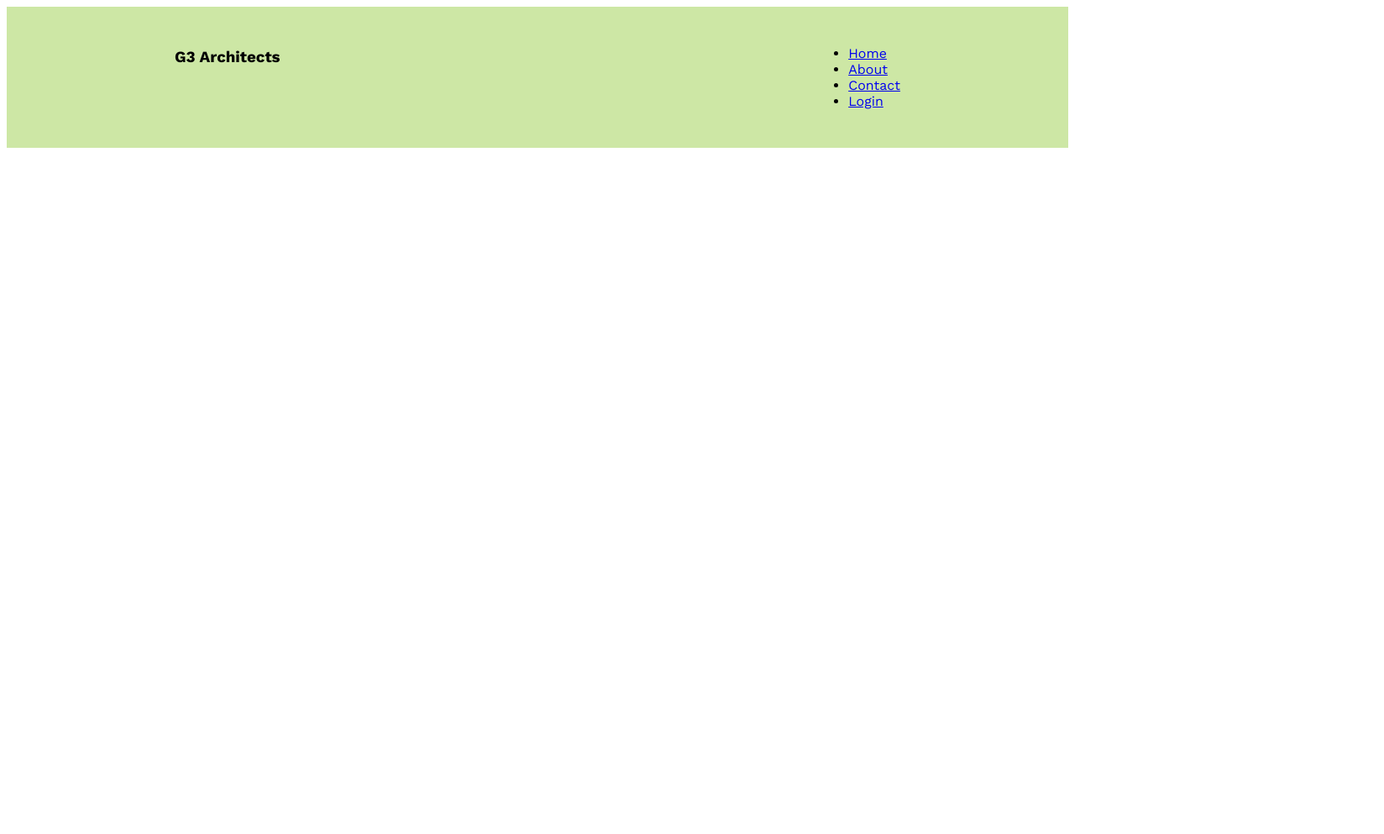
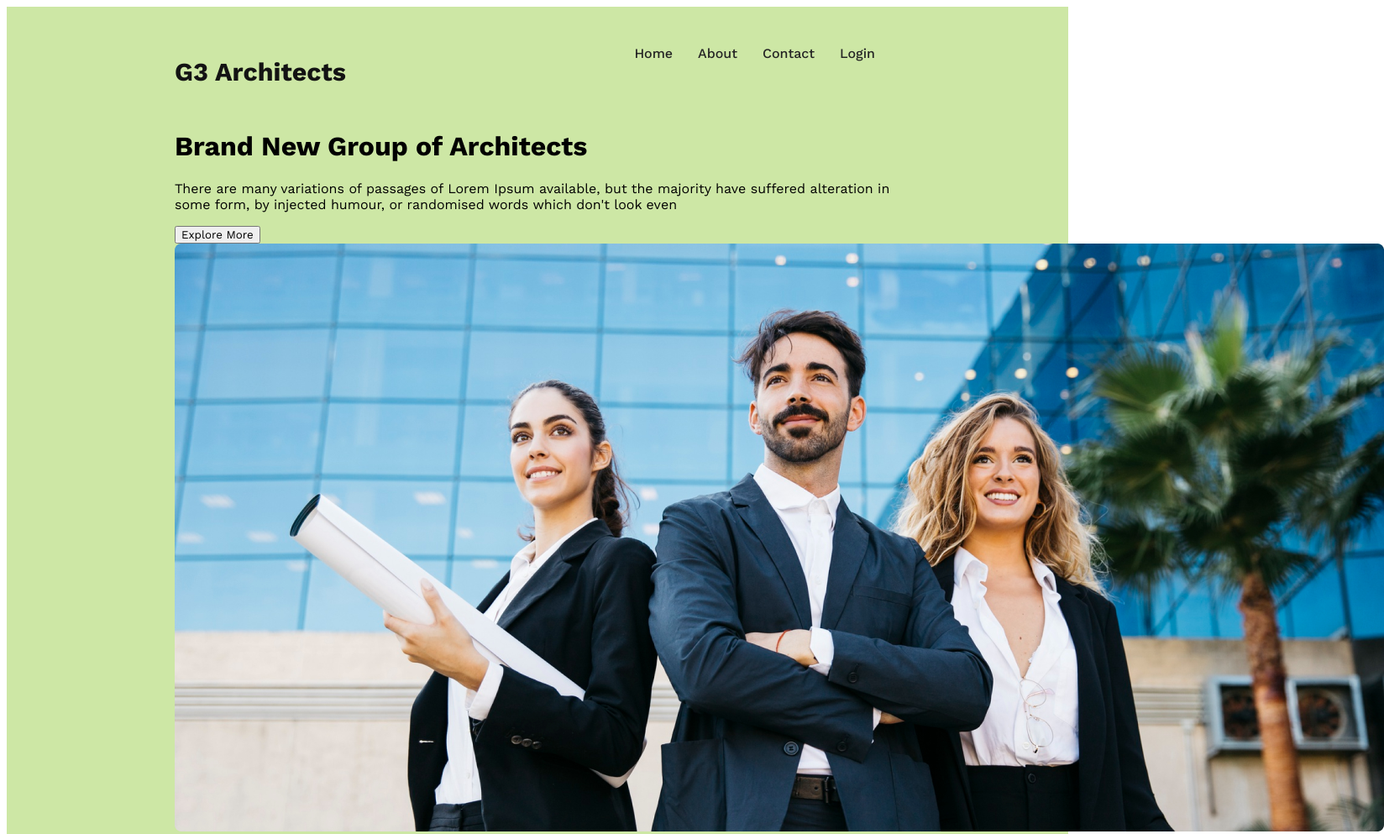
Before and after one commit to Israt-js/Architects, a plain HTML site: page HC/index.html in a window 1280 px wide. Shown: the top 993 px of the page at 84% size, 1648 px wide, since content can reach past the window. Before the commit the page ends 800 px from the top, so only its background shows below. Drawn offline with nearby package versions, Linux system fonts and the light colour scheme.

Commit message:
img commit

```diff
--- a/HC/index.html
+++ b/HC/index.html
@@ -10,7 +10,7 @@
 
      <header>
           <nav>
-            <h3>G3 Architects</h3>
+            <h3 class="nav-title">G3 Architects</h3>
             <ul>
                 <li><a href="#">Home</a></li>
                 <li><a href="#">About</a></li>
@@ -18,6 +18,16 @@
                 <li><a href="#">Login</a></li>
             </ul>
           </nav>
+          <div class="banner">
+             <div class="banner-content">
+                <h1 class="banner-title">Brand New Group of Architects</h1>
+                <p class="banner-p">
+                    There are many variations of passages of Lorem Ipsum available, but the majority have suffered alteration in some form, by injected humour, or randomised words which don't look even
+                </p>
+                <button class="btn-primary">Explore More</button>
+                <img src="../images/banner.png" alt="">
+             </div>
+          </div>
      </header>
 
      <main>
--- a/HC/style.css
+++ b/HC/style.css
@@ -13,3 +13,23 @@ nav{
     display: flex;
     justify-content: space-between;
 }
+.nav-title{
+    font-size: 1.9rem;
+    font-weight: 700;
+    color: #131313;
+}
+
+nav > ul{
+    display: flex;
+}
+nav li{
+    list-style: none;
+    margin-right: 30px;
+    font-weight: 500;
+    font-size: 1rem;
+}
+
+nav li a{
+    text-decoration: none;
+    color: #242424;
+}
```
